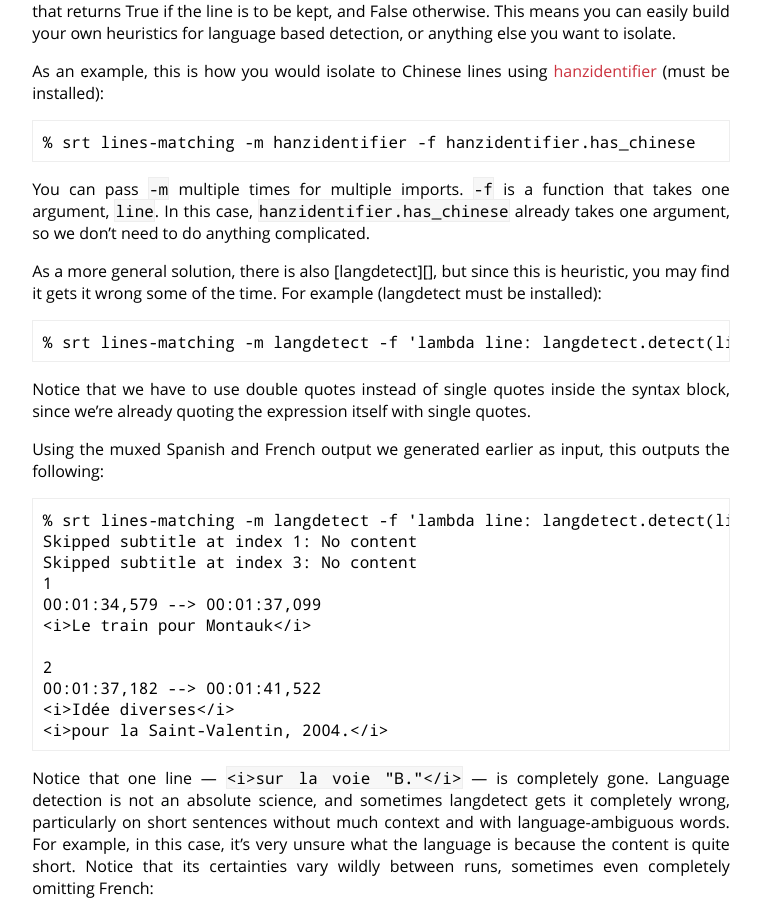
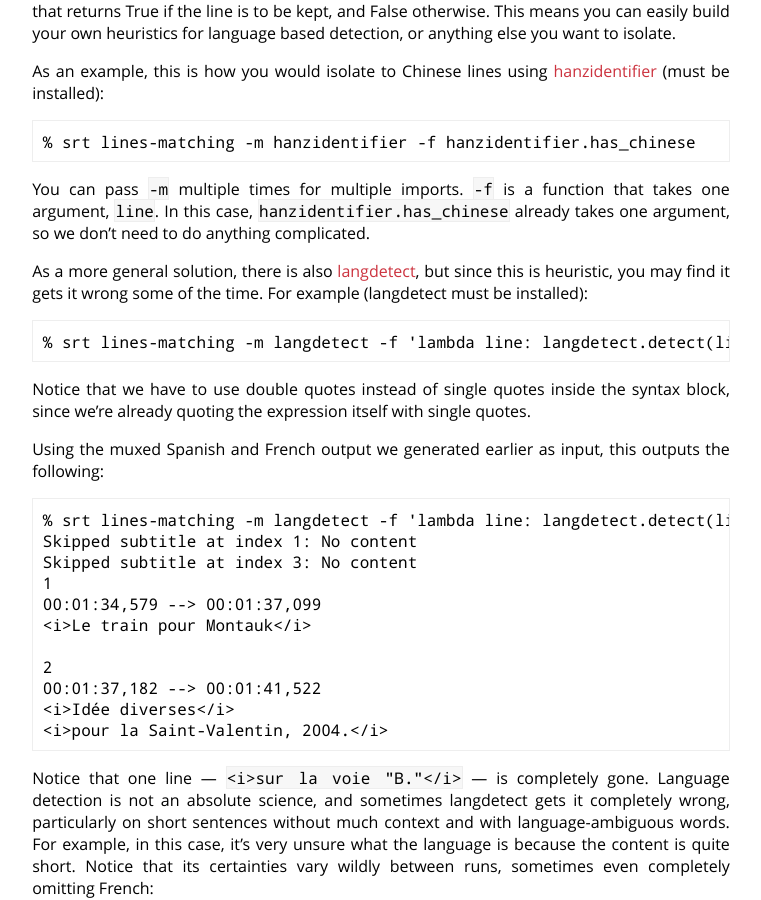
Before and after one commit to cdown/chrisdown.name, a Jekyll site: the page built from _posts/2016-09-04-cleaning-up-muxing-extracting-subtitles-using-ffmpeg-srt-tools.md, in a window 1280 px wide and 900 px high, scrolled down 4991 px. Shown: the whole window, without its empty margins (259-1020 px from the left). Built offline with Jekyll 4.4.1, drawn with Linux system fonts in a browser that asks for light colours; part of the change alters nothing that is shown.

```diff
--- a/_posts/2016-09-04-cleaning-up-muxing-extracting-subtitles-using-ffmpeg-srt-tools.md
+++ b/_posts/2016-09-04-cleaning-up-muxing-extracting-subtitles-using-ffmpeg-srt-tools.md
@@ -320,3 +320,4 @@ to langdetect. This fixes the problem above:
 
 [lines-matching]: https://github.com/cdown/srt/blob/develop/srt_tools/srt-lines-matching
 [hanzidentifier]: https://github.com/tsroten/hanzidentifier
+[langdetect]: https://github.com/Mimino666/langdetect
```
